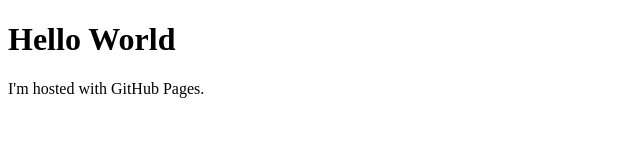
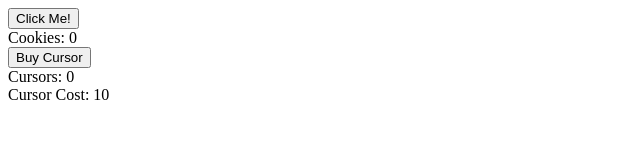
Before and after one commit to Erfly/erfly.github.io, a plain HTML site: page index.html in a window 1280 px wide. Shown: the whole page, without its empty margins (0-640 px from the left). Drawn offline with Linux system fonts and the light colour scheme.

Commit message:
Literally just stealing stuff from https://kastark.co.uk/articles/incrementals.html atm

```diff
--- a/index.html
+++ b/index.html
@@ -1,7 +1,18 @@
 <!DOCTYPE html>
 <html>
-<body>
-<h1>Hello World</h1>
-<p>I'm hosted with GitHub Pages.</p>
-</body>
+    <head>
+        <link rel="stylesheet" type="text/css" href="interface.css" />
+    </head>
+    <body>
+		<button onclick="cookieClick(1)">Click Me!</button>
+		<br />
+		Cookies: <span id="cookies">0</span>
+		<br />
+		<button onclick="buyCursor()">Buy Cursor</button>
+		<br />
+		Cursors: <span id="cursors">0</span>
+		<br />
+		Cursor Cost: <span id="cursorCost">10</span>
+		<script type="text/javascript" src="main.js"></script>
+    </body>
 </html>
--- /dev/null
+++ b/main.js
@@ -0,0 +1,26 @@
+var cookies = 0;
+
+function cookieClick(number){
+    cookies = cookies + number;
+    document.getElementById("cookies").innerHTML = cookies;
+};
+
+var cursors = 0;
+
+function buyCursor(){
+    var cursorCost = Math.floor(10 * Math.pow(1.1,cursors));     //works out the cost of this cursor
+    if(cookies >= cursorCost){                                   //checks that the player can afford the cursor
+        cursors = cursors + 1;                                   //increases number of cursors
+    	cookies = cookies - cursorCost;                          //removes the cookies spent
+        document.getElementById('cursors').innerHTML = cursors;  //updates the number of cursors for the user
+        document.getElementById('cookies').innerHTML = cookies;  //updates the number of cookies for the user
+    };
+    var nextCost = Math.floor(10 * Math.pow(1.1,cursors));       //works out the cost of the next cursor
+    document.getElementById('cursorCost').innerHTML = nextCost;  //updates the cursor cost for the user
+};
+
+window.setInterval(function(){
+
+	cookieClick(cursors);
+
+}, 1000);
```
Also changed, not shown: interface.css (added).
